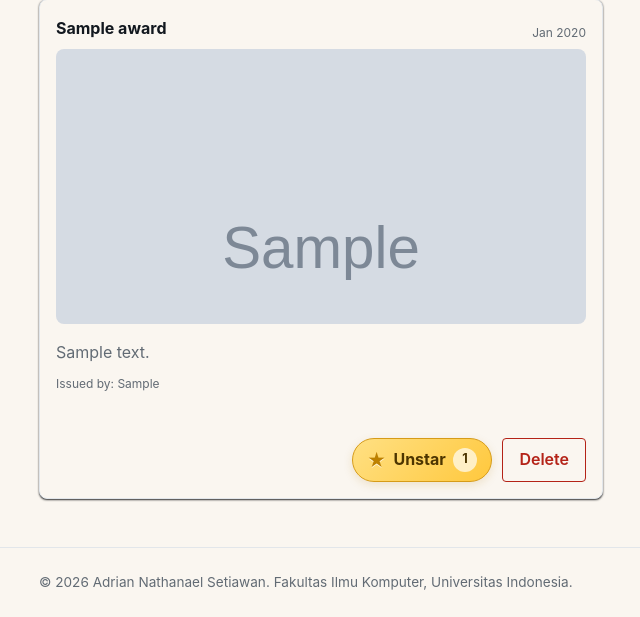
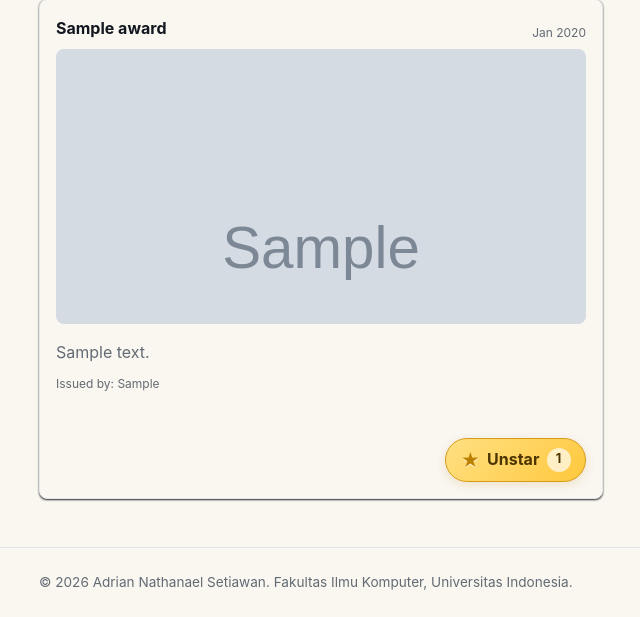
Before and after one commit to Adriannathan89/myportofolio, a Django app: page /award/ in a window 1280 px wide. Shown: the part 286-903 px from the top of the page, without its empty margins (25-665 px from the left). Run offline with Django 5.2, Linux system fonts and the light colour scheme; a user stored in the database is signed in; tables that the repository leaves empty hold one stand-in row (values such as "Sample post"); grey boxes marked "Sample" are stand-in pictures.

Commit message:
refactor(award): remove delete button from card

```diff
--- a/templates/award.html
+++ b/templates/award.html
@@ -124,9 +124,6 @@
         const actions = document.createElement("div");
         actions.className = "award-actions";
         actions.appendChild(buildAwardStarControl(award, awardId));
-        if (HAS_DELETE_AWARD) {
-            actions.appendChild(buildAwardDeleteButton(award, awardId));
-        }
         card.appendChild(actions);
 
         if (IS_AUTHENTICATED) {
```
